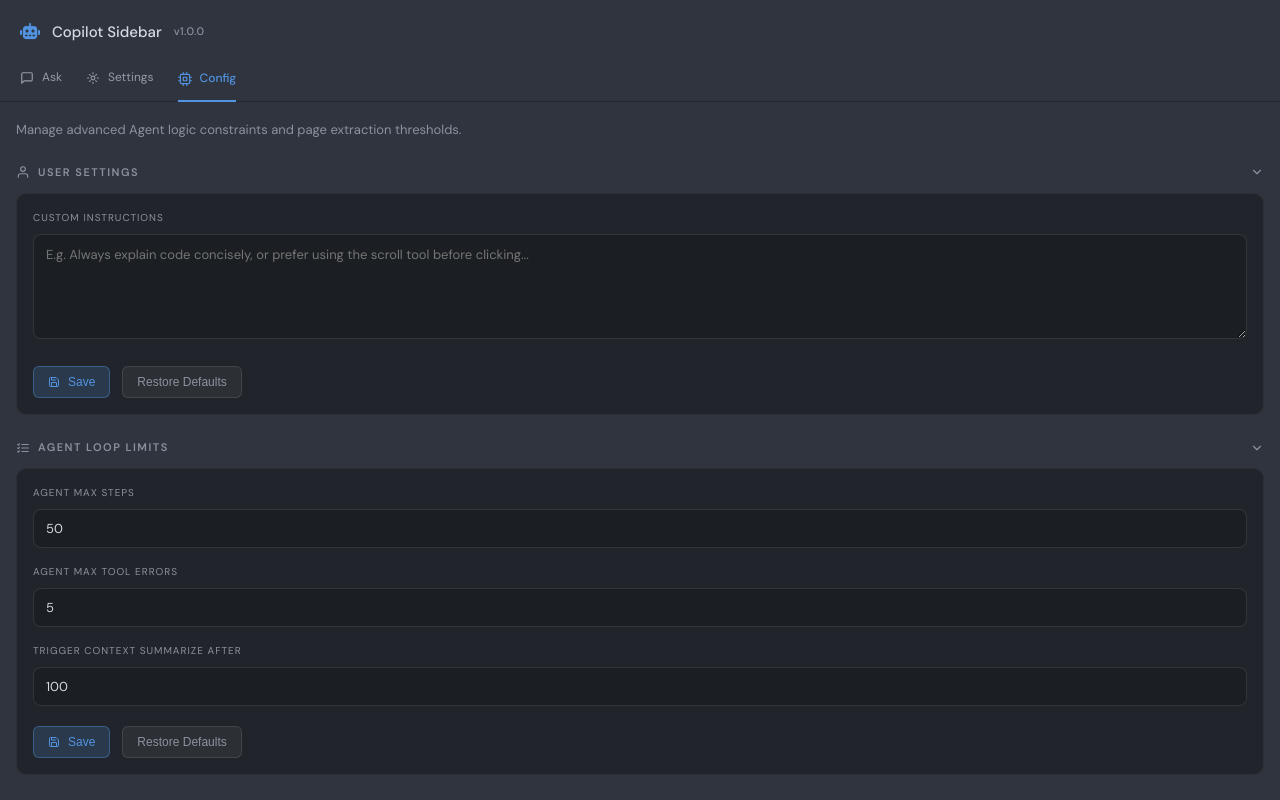
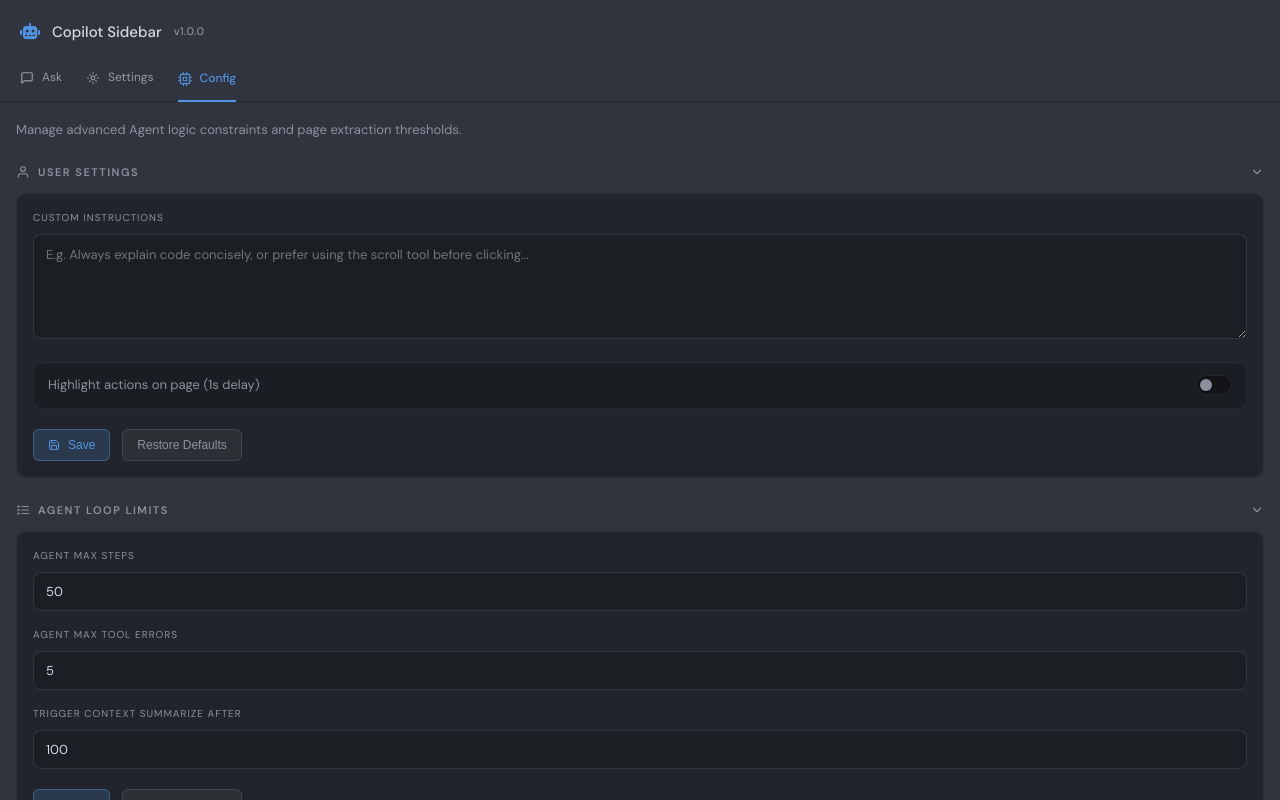
Before and after one commit to nanorex07/copilot-sidebar, a Vue app: page / in a window 1280 px wide. Both pictures are taken after a click on the element "Config". Built offline with nearby package versions, Linux system fonts and the light colour scheme; no server answers.

Commit message:
adding highlight feature

```diff
--- a/src/config/constants.js
+++ b/src/config/constants.js
@@ -28,7 +28,8 @@ export const CONFIG_KEYS = {
 
 // ── User Settings ──
 export const DEFAULT_USER_SETTINGS = {
-  customInstructions: ''
+  customInstructions: '',
+  highlightActions: false
 };
 
 // ── Agent Loop Limits ──
@@ -66,3 +67,7 @@ export const CONTENT_ACTIONS = {
   EXECUTE_ACTION: 'executeAction',
   GET_PAGE_INFO: 'getPageInfo'
 };
+
+export const HIGHLIGHTABLE_ACTIONS = new Set([
+  'click', 'type', 'select', 'hover'
+]);
--- a/src/services/agent.js
+++ b/src/services/agent.js
@@ -73,9 +73,12 @@ export class Agent {
          let step = 0;
          let errorCount = 0;
          const agentLimits = configService.get(CONFIG_KEYS.AGENT_LIMITS);
+         const userSettings = configService.get(CONFIG_KEYS.USER_SETTINGS);
          const AGENT_MAX_STEPS = agentLimits.AGENT_MAX_STEPS;
          const AGENT_MAX_TOOL_ERRORS = agentLimits.AGENT_MAX_TOOL_ERRORS;
-         const agentTools = new AgentTools(this.context, this._notifyStep.bind(this));
+         const agentTools = new AgentTools(this.context, this._notifyStep.bind(this), {
+            highlight: userSettings.highlightActions
+         });
 
          const contentActionSender = this._sendToContent.bind(this);
 
--- a/src/services/agent/AgentTools.js
+++ b/src/services/agent/AgentTools.js
@@ -1,10 +1,11 @@
 import { getToolHandler, TERMINAL_TOOLS } from '../../tools/registry';
-import { STEP_TYPES } from '../../config/constants';
+import { STEP_TYPES, HIGHLIGHTABLE_ACTIONS } from '../../config/constants';
 
 export class AgentTools {
-   constructor(agentContext, notifyStep) {
+   constructor(agentContext, notifyStep, config = {}) {
       this.context = agentContext;
       this.notifyStep = notifyStep;
+      this.config = config;
    }
 
    async executeToolCall(toolCall, messages, contentActionSender) {
@@ -33,6 +34,11 @@ export class AgentTools {
       }
 
       const payload = handler.buildPayload(toolArgs);
+
+      if (this.config.highlight && HIGHLIGHTABLE_ACTIONS.has(toolName)) {
+         payload.highlight = true;
+      }
+
       let result;
       try {
          result = await contentActionSender(handler.contentAction, payload);
--- a/src/ui/App.vue
+++ b/src/ui/App.vue
@@ -1,8 +1,8 @@
 <script setup>
 import { ref, onMounted, onUnmounted } from 'vue'
-import Chat from './components/Chat.vue'
-import Settings from './components/Settings.vue'
-import Config from './components/Config.vue'
+import Chat from './screens/Chat.vue'
+import Settings from './screens/Settings.vue'
+import Config from './screens/Config.vue'
 import { APP_NAME, APP_VERSION } from '../config/constants'
 
 const currentView = ref('chat')
--- /dev/null
+++ b/src/ui/components/AppToggle.vue
@@ -0,0 +1,97 @@
+<script setup>
+defineProps({
+  modelValue: {
+    type: Boolean,
+    default: false
+  },
+  label: {
+    type: String,
+    default: ''
+  }
+})
+
+defineEmits(['update:modelValue'])
+</script>
+
+<template>
+  <div class="toggle-group">
+    <span v-if="label" class="toggle-label">{{ label }}</span>
+    <label class="toggle-switch">
+      <input
+        type="checkbox"
+        :checked="modelValue"
+        @change="$emit('update:modelValue', $event.target.checked)"
+      />
+      <span class="toggle-slider"></span>
+    </label>
+  </div>
+</template>
+
+<style scoped>
+.toggle-group {
+  display: flex;
+  align-items: center;
+  justify-content: space-between;
+  background: rgba(0, 0, 0, 0.2);
+  padding: 12px 14px;
+  border-radius: 8px;
+  border: 1px solid rgba(255, 255, 255, 0.05);
+  margin-bottom: 16px;
+}
+
+.toggle-label {
+  font-size: 13px;
+  color: var(--text2);
+}
+
+.toggle-switch {
+  position: relative;
+  display: inline-block;
+  width: 36px;
+  height: 20px;
+  flex-shrink: 0;
+}
+
+.toggle-switch input {
+  opacity: 0;
+  width: 0;
+  height: 0;
+}
+
+.toggle-slider {
+  position: absolute;
+  cursor: pointer;
+  top: 0;
+  left: 0;
+  right: 0;
+  bottom: 0;
+  background-color: rgba(0, 0, 0, 0.3);
+  transition: .25s cubic-bezier(0.4, 0, 0.2, 1);
+  border-radius: 20px;
+  border: 1px solid rgba(255, 255, 255, 0.08);
+}
+
+.toggle-slider:before {
+  position: absolute;
+  content: "";
+  height: 12px;
+  width: 12px;
+  left: 3px;
+  top: 3px;
+  background-color: var(--text2);
+  transition: .25s cubic-bezier(0.4, 0, 0.2, 1);
+  border-radius: 50%;
+  box-shadow: 0 1px 2px rgba(0,0,0,0.4);
+}
+
+input:checked + .toggle-slider {
+  background-color: var(--accent-soft);
+  border-color: var(--accent2);
+}
+
+input:checked + .toggle-slider:before {
+  transform: translateX(16px);
+  background-color: var(--accent);
+  box-shadow: 0 0 8px rgba(82, 148, 226, 0.4);
+}
+</style>
--- a/src/ui/components/Chat.vue
+++ b/src/ui/screens/Chat.vue
@@ -4,9 +4,9 @@ import { Agent } from '../../services/agent'
 import { parseMarkdown } from '../../utils/markdown'
 import { STEP_TYPES } from '../../config/constants'
 
-import ChatShowcase from './ChatShowcase.vue'
-import ChatStep from './ChatStep.vue'
-import ChatInput from './ChatInput.vue'
+import ChatShowcase from '../components/ChatShowcase.vue'
+import ChatStep from '../components/ChatStep.vue'
+import ChatInput from '../components/ChatInput.vue'
 
 const goal = ref('')
 const steps = ref([])
--- a/src/ui/components/Config.vue
+++ b/src/ui/screens/Config.vue
@@ -2,6 +2,7 @@
 import { ref, onMounted } from 'vue';
 import { configService } from '../../services/config';
 import { DEFAULT_AGENT_LIMITS, DEFAULT_PAGE_EXTRACTION, DEFAULT_USER_SETTINGS, CONFIG_KEYS } from '../../config/constants';
+import AppToggle from '../components/AppToggle.vue';
 
 const limits = ref({});
 const extraction = ref({});
@@ -101,6 +102,11 @@ const restoreUser = async () => {
               rows="4"
             ></textarea>
           </div>
+
+          <AppToggle
+            v-model="userSettings.highlightActions"
+            label="Highlight actions on page (1s delay)"
+          />
 
           <div class="provider-actions">
             <button class="save-btn" @click="saveUser">
@@ -268,6 +274,7 @@ const restoreUser = async () => {
   resize: vertical;
   line-height: 1.6;
 }
+
 .provider-actions {
   display: flex;
   align-items: center;
--- a/src/ui/style.css
+++ b/src/ui/style.css
@@ -9,6 +9,7 @@
   --text2: #8b919e;
   --accent: #5294e2;
   --accent2: rgba(82, 148, 226, 0.4);
+  --accent-soft: rgba(82, 148, 226, 0.15);
   --success: #6e9460;
   --error: #e17055;
   --warning: #cc9955;
```
Also changed, not shown: src/content/content.js (+27 -15 lines), src/ui/screens/Settings.vue (renamed from src/ui/components/Settings.vue).
